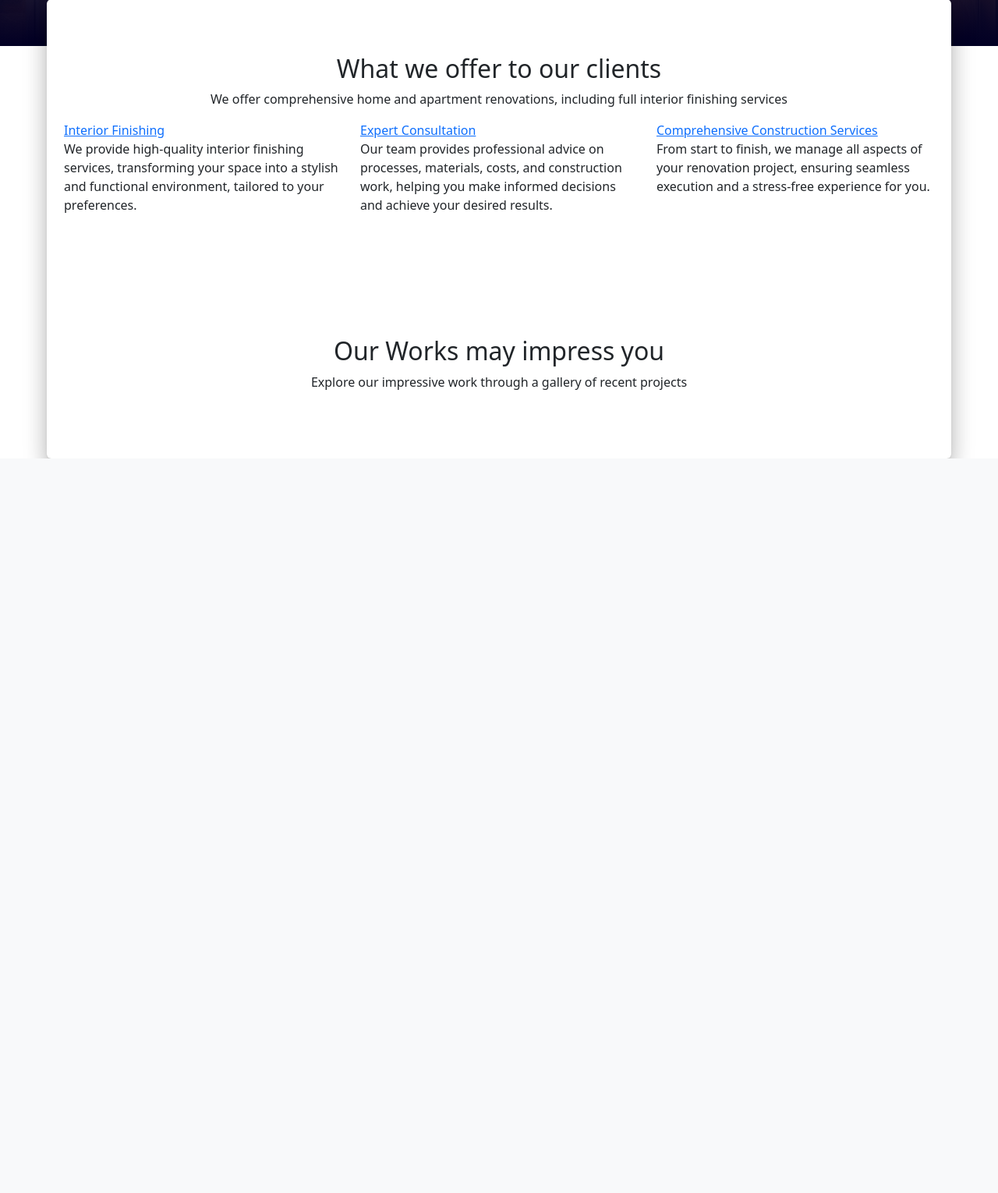
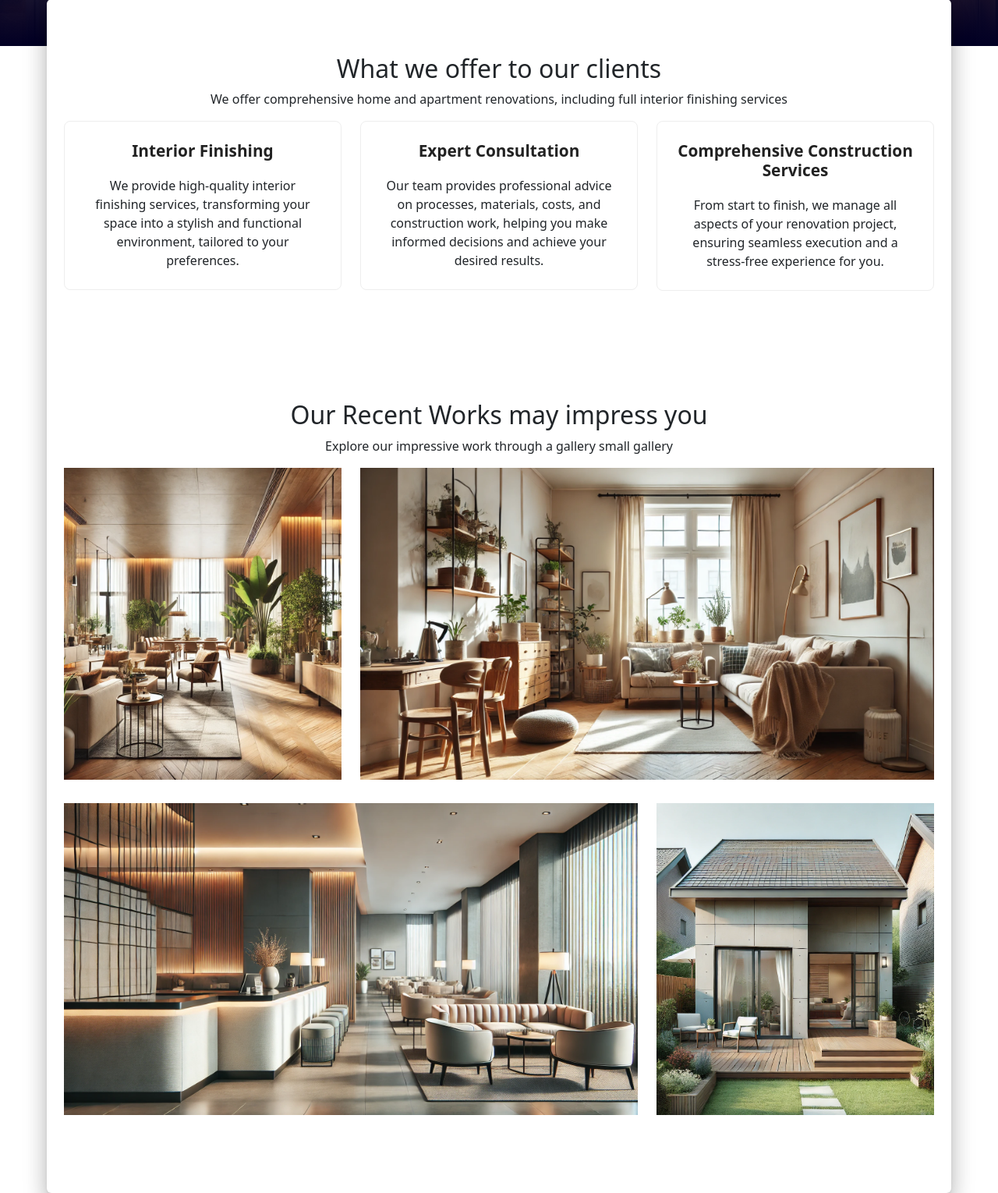
Before and after one commit to Mussorable/top_design_building, a Flask app: page / in a window 1280 px wide. Shown: the part 581-2111 px from the top of the page at 78% size. Before the commit the page ends 1169 px from the top, so only its background shows below. Run offline with Flask 3, Linux system fonts and the light colour scheme; some libraries are stand-ins or nearby versions.

Commit message:
added new section with recent works

```diff
--- a/app/static/css/styles.css
+++ b/app/static/css/styles.css
@@ -182,6 +182,38 @@ textarea::-webkit-scrollbar {
     font-size: 3rem;
     color: rgba(255,255,255,.76);
     margin-left: 25px;
+}
+
+.single-offer {
+    text-align: center;
+    border: 1px solid #eee;
+    border-radius: 8px;
+    padding: 25px;
+    transition: all 0.2s ease;
+}
+
+.single-offer:hover {
+    transform: scale(1.05);
+}
+
+.single-offer:hover > a > h4 {
+    color: #f16236;
+}
+
+.single-offer > a {
+    text-decoration: none;
+    outline: 0;
+    color: #222222;
+}
+
+.single-offer > p {
+    margin-bottom: 0;
+}
+
+.offer-title {
+    margin-bottom: 20px;
+    font-weight: 600;
+    font-size: 1.3rem;
 }
 
 .main-section-preview-image {
@@ -443,6 +475,25 @@ textarea::-webkit-scrollbar {
     margin: 1.5rem .75rem;
 }
 
+.intent-container {
+    margin-bottom: 30px;
+}
+
+.intent-container > .content {
+    position: relative;
+    max-width: 100%;
+    margin: auto;
+    overflow: hidden;
+    max-height: 400px;
+    height: 400px;
+}
+
+.intent-container > .content > img.content-image {
+    width: 100%;
+    height: 100%;
+    object-fit: cover;
+}
+
 .small-contact-description {
     color: #808080;
     font-weight: 400;
--- a/app/templates/index.html
+++ b/app/templates/index.html
@@ -32,21 +32,21 @@
                 <div class="row">
                     <div class="col-lg-4">
                         <div class="single-offer">
-                            <a href="#">Interior Finishing</a>
+                            <a href="#"><h4 class="offer-title">Interior Finishing</h4></a>
                             <p>We provide high-quality interior finishing services, transforming your space into a
                                 stylish and functional environment, tailored to your preferences.</p>
                         </div>
                     </div>
                     <div class="col-lg-4">
                         <div class="single-offer">
-                            <a href="#">Expert Consultation</a>
+                            <a href="#"><h4 class="offer-title">Expert Consultation</h4></a>
                             <p>Our team provides professional advice on processes, materials, costs, and construction
                                 work, helping you make informed decisions and achieve your desired results.</p>
                         </div>
                     </div>
                     <div class="col-lg-4">
                         <div class="single-offer">
-                            <a href="#">Comprehensive Construction Services</a>
+                            <a href="#"><h4 class="offer-title">Comprehensive Construction Services</h4></a>
                             <p>From start to finish, we manage all aspects of your renovation project,
                                 ensuring seamless execution and a stress-free experience for you.</p>
                         </div>
@@ -58,8 +58,38 @@
             <div class="container">
                 <div class="row justify-content-center">
                     <div class="col-md-12 pb-50 header-text text-center">
-                        <h2 class="main-offer">Our Works may impress you</h2>
-                        <p>Explore our impressive work through a gallery of recent projects</p>
+                        <h2 class="main-offer">Our Recent Works may impress you</h2>
+                        <p>Explore our impressive work through a gallery small gallery</p>
+                    </div>
+                </div>
+                <div class="row">
+                    <div class="col-lg-4">
+                        <div class="intent-container">
+                            <div class="content">
+                                <img class="content-image img-fluid d-block mx-auto" src="{{ url_for('static', filename='images/example_rw_1.webp') }}" alt="">
+                            </div>
+                        </div>
+                    </div>
+                    <div class="col-lg-8">
+                        <div class="intent-container">
+                            <div class="content">
+                                <img class="content-image img-fluid d-block mx-auto" src="{{ url_for('static', filename='images/example_rw_2.webp') }}" alt="">
+                            </div>
+                        </div>
+                    </div>
+                    <div class="col-lg-8">
+                        <div class="intent-container">
+                            <div class="content">
+                                <img class="content-image img-fluid d-block mx-auto" src="{{ url_for('static', filename='images/example_rw_3.webp') }}" alt="">
+                            </div>
+                        </div>
+                    </div>
+                    <div class="col-lg-4">
+                        <div class="intent-container">
+                            <div class="content">
+                                <img class="content-image img-fluid d-block mx-auto" src="{{ url_for('static', filename='images/example_rw_4.webp') }}" alt="">
+                            </div>
+                        </div>
                     </div>
                 </div>
             </div>
```
Also changed, not shown: app/static/images/example_rw_1.webp (added), app/static/images/example_rw_2.webp (added), app/static/images/example_rw_3.webp (added), app/static/images/example_rw_4.webp (added).
